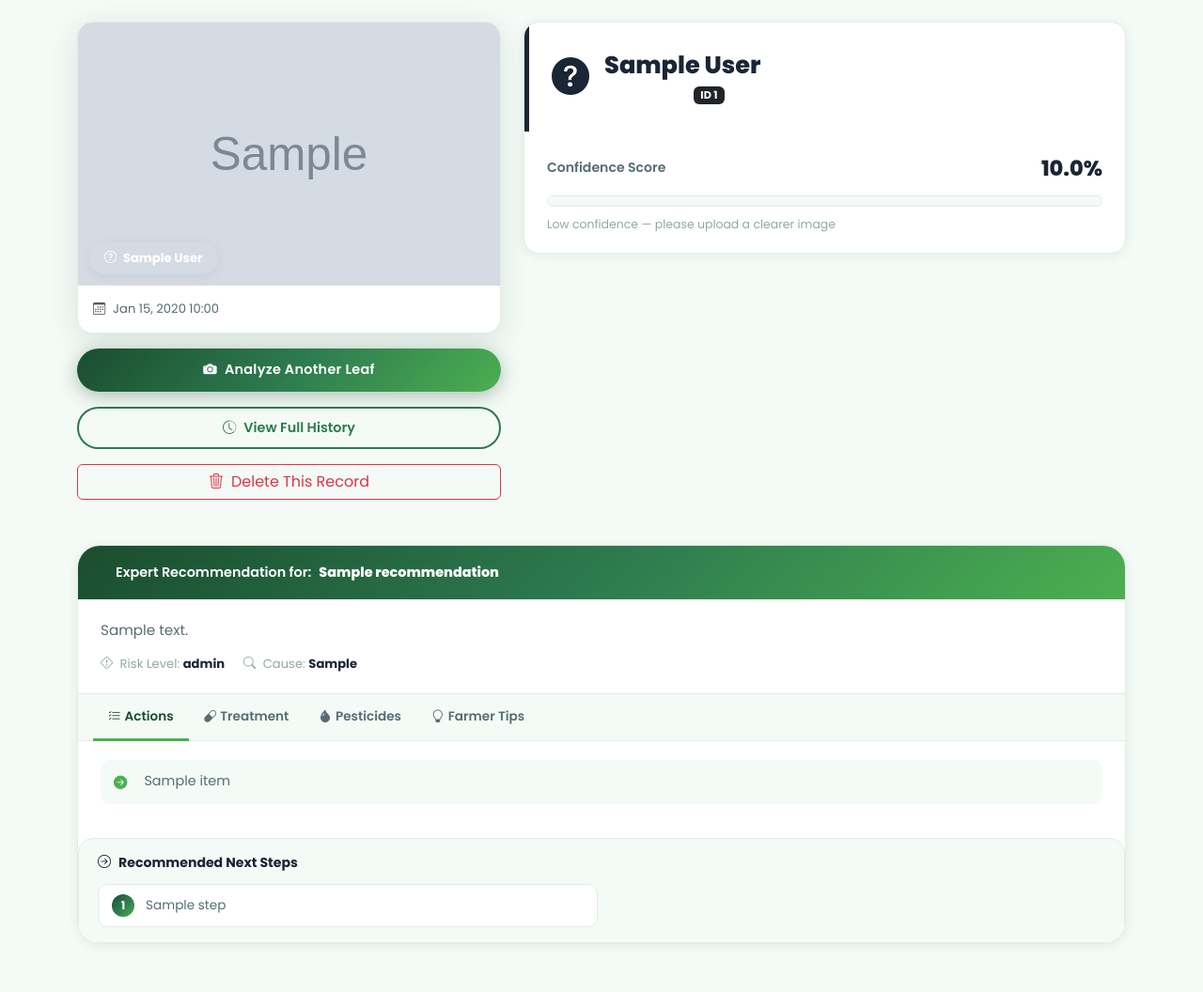
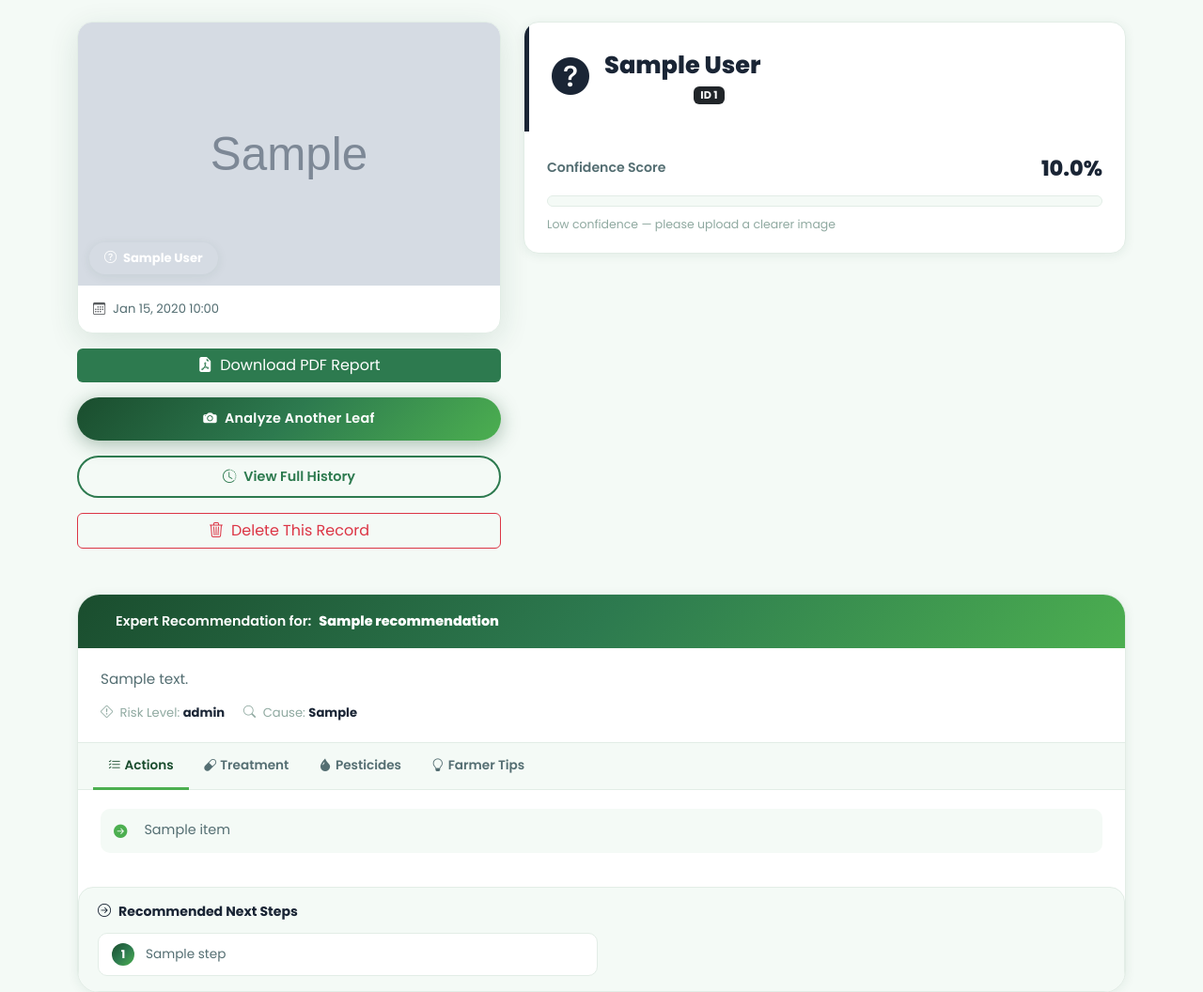
Before and after one commit to 1212shedrack/finalist-project, a Django app: template templates/result.html in a window 1280 px wide. Shown: the part 282-1338 px from the top of the page at 94% size. Run offline with Django 5.2, Linux system fonts and the light colour scheme; the template is opened without the code that fills it: most values are stand-ins (such as "Sample title", 1, 10 or a date in 2020); grey boxes marked "Sample" are stand-in pictures; data that the repository does not hold is empty; some libraries are stand-ins or nearby versions.

Commit message:
feat: add PDF Report Generation on result page
- Add Download PDF button to result actions
- Integrate html2pdf.js via CDN for client-side PDF generation
- Automatically formats result card, image, and recommendations into a downloadable PDF

```diff
--- a/templates/result.html
+++ b/templates/result.html
@@ -20,7 +20,7 @@
 
 <section class="result-section">
   <div class="container">
-    <div class="row g-4">
+    <div class="row g-4" id="reportContent">
 
       <!-- Left: Image -->
       <div class="col-lg-5">
@@ -45,6 +45,9 @@
         </div>
 
         <div class="result-actions mt-3">
+          <button id="downloadPdfBtn" class="btn btn-secondary w-100 mb-2" style="background-color: #2d7a4f; border: none; color: white;">
+            <i class="bi bi-file-earmark-pdf-fill me-2"></i>{% trans "Download PDF Report" %}
+          </button>
           <a href="{% url 'disease_app:predict' %}" class="btn btn-primary-custom w-100 mb-2">
             <i class="bi bi-camera-fill me-2"></i>{% trans "Analyze Another Leaf" %}
           </a>
@@ -268,4 +271,48 @@ document.addEventListener('DOMContentLoaded', function() {
   }, 300);
 });
 </script>
+<!-- html2pdf.js for Client-Side PDF Generation -->
+<script src="https://cdnjs.cloudflare.com/ajax/libs/html2pdf.js/0.10.1/html2pdf.bundle.min.js"></script>
+<script>
+  document.addEventListener('DOMContentLoaded', function() {
+    const downloadBtn = document.getElementById('downloadPdfBtn');
+
+    if (downloadBtn) {
+      downloadBtn.addEventListener('click', function() {
+        const element = document.getElementById('reportContent');
+        const originalBtnText = downloadBtn.innerHTML;
+
+        // Indicate loading
+        downloadBtn.innerHTML = '<span class="spinner-border spinner-border-sm me-2" role="status" aria-hidden="true"></span>Generating PDF...';
+        downloadBtn.disabled = true;
+
+        // Hide result actions from the PDF
+        const actions = document.querySelector('.result-actions');
+        if (actions) actions.style.display = 'none';
+
+        const opt = {
+          margin:       0.5,
+          filename:     'AmaranthusAI_Report_{{ prediction.pk }}.pdf',
+          image:        { type: 'jpeg', quality: 0.98 },
+          html2canvas:  { scale: 2, useCORS: true },
+          jsPDF:        { unit: 'in', format: 'letter', orientation: 'portrait' }
+        };
+
+        // Generate PDF
+        html2pdf().set(opt).from(element).save().then(() => {
+          // Restore UI after download starts
+          if (actions) actions.style.display = 'block';
+          downloadBtn.innerHTML = originalBtnText;
+          downloadBtn.disabled = false;
+        }).catch(err => {
+          console.error('PDF Generation Error:', err);
+          if (actions) actions.style.display = 'block';
+          downloadBtn.innerHTML = originalBtnText;
+          downloadBtn.disabled = false;
+          alert('An error occurred while generating the PDF.');
+        });
+      });
+    }
+  });
+</script>
 {% endblock %}
```
